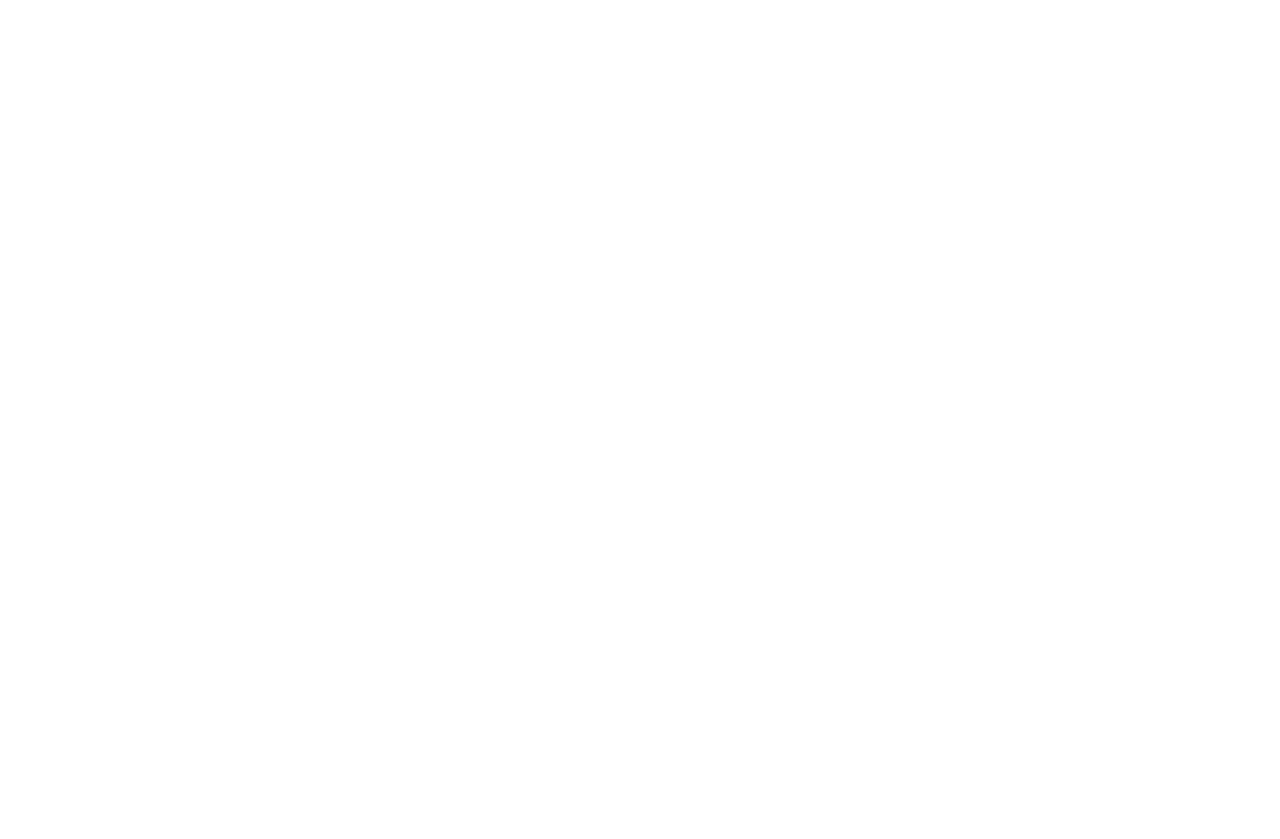
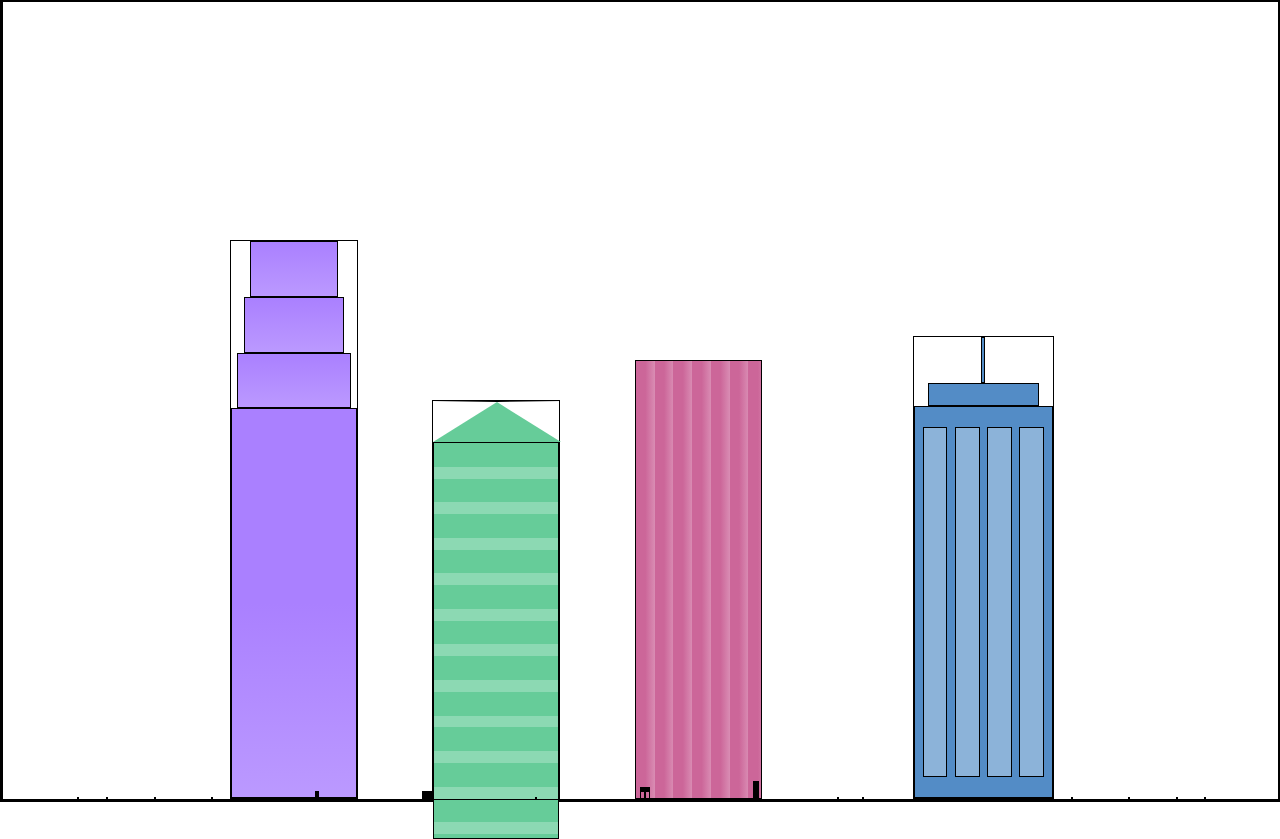
Before and after one commit to ConradPB/City-Skyline-Daylight, a website: page index.html in a window 1280 px wide. Before the commit the page ends 800 px from the top, so only its background shows below. Drawn offline with Linux system fonts and the light colour scheme.

Commit message:
city skyline foreground buildings html

```diff
--- a/CSS/styles.css
+++ b/CSS/styles.css
@@ -0,0 +1,141 @@
+:root {
+    --building-color1: #aa80ff;
+    --building-color2: #66cc99;
+    --building-color3: #cc6699;
+    --building-color4: #538cc6;
+    --window-color1: #bb99ff;
+    --window-color2: #8cd9b3;
+    --window-color3: #d98cb3;
+    --window-color4: #8cb3d9;
+  }
+
+  * {
+    border: 1px solid black;
+    box-sizing: border-box;
+  }
+
+  body {
+    height: 100vh;
+    margin: 0;
+    overflow: hidden;
+  }
+
+  .background-buildings, .foreground-buildings {
+    width: 100%;
+    height: 100%;
+    display: flex;
+    align-items: flex-end;
+    justify-content: space-evenly;
+    position: absolute;
+    top: 0;
+  }
+
+  .building-wrap {
+    display: flex;
+    flex-direction: column;
+    align-items: center;
+  }
+
+  .window-wrap {
+    display: flex;
+    align-items: center;
+    justify-content: space-evenly;
+  }
+
+
+  /* BACKGROUND BUILDINGS - "bb" stands for "background building" */
+  .bb1 {
+    width: 10%;
+    height: 70%;
+  }
+
+  .bb1a {
+    width: 70%;
+  }
+
+  .bb1b {
+    width: 80%;
+  }
+
+  .bb1c {
+    width: 90%;
+  }
+
+  .bb1d {
+    width: 100%;
+    height: 70%;
+    background: linear-gradient(
+        var(--building-color1) 50%,
+        var(--window-color1)
+      );
+  }
+
+  .bb1-window {
+    height: 10%;
+    background: linear-gradient(
+        var(--building-color1),
+        var(--window-color1)
+      );
+  }
+
+  .bb2 {
+    width: 10%;
+    height: 50%;
+  }
+
+  .bb2a {
+    border-bottom: 5vh solid var(--building-color2);
+    border-left: 5vw solid transparent;
+    border-right: 5vw solid transparent;
+  }
+
+  .bb2b {
+    width: 100%;
+    height: 100%;
+    background: repeating-linear-gradient(
+        var(--building-color2),
+        var(--building-color2) 6%,
+        var(--window-color2) 6%,
+        var(--window-color2) 9%
+      );
+  }
+
+  .bb3 {
+    width: 10%;
+    height: 55%;
+    background: repeating-linear-gradient(
+        90deg,
+        var(--building-color3),
+        var(--building-color3),
+        var(--window-color3) 15%
+      );
+  }
+
+  .bb4 {
+    width: 11%;
+    height: 58%;
+  }
+
+  .bb4a {
+    width: 3%;
+    height: 10%;
+    background-color: var(--building-color4);
+  }
+
+  .bb4b {
+    width: 80%;
+    height: 5%;
+    background-color: var(--building-color4);
+  }
+
+  .bb4c {
+    width: 100%;
+    height: 85%;
+    background-color: var(--building-color4);
+  }
+
+  .bb4-window {
+    width: 18%;
+    height: 90%;
+    background-color: var(--window-color4);
+  }
--- a/index.html
+++ b/index.html
@@ -36,6 +36,48 @@
       <div></div>
     </div>
 
-
+    <div class="foreground-buildings">
+      <div></div>
+      <div></div>
+      <div class="fb1 building-wrap">
+        <div class="fb1a"></div>
+        <div class="fb1b"></div>
+        <div class="fb1c"></div>
+      </div>
+      <div class="fb2">
+        <div class="fb2a"></div>
+        <div class="fb2b window-wrap">
+          <div class="fb2-window"></div>
+          <div class="fb2-window"></div>
+          <div class="fb2-window"></div>
+        </div>
+      </div>
+      <div></div>
+      <div class="fb3 building-wrap">
+        <div class="fb3a window-wrap">
+          <div class="fb3-window"></div>
+          <div class="fb3-window"></div>
+          <div class="fb3-window"></div>
+        </div>
+        <div class="fb3b"></div>
+        <div class="fb3a"></div>
+        <div class="fb3b"></div>
+      </div>
+      <div class="fb4">
+        <div class="fb4a"></div>
+        <div class="fb4b">
+          <div class="fb4-window"></div>
+          <div class="fb4-window"></div>
+          <div class="fb4-window"></div>
+          <div class="fb4-window"></div>
+          <div class="fb4-window"></div>
+          <div class="fb4-window"></div>
+        </div>
+      </div>
+      <div class="fb5"></div>
+      <div class="fb6"></div>
+      <div></div>
+      <div></div>
+    </div>
   </body>
 </html>
```
